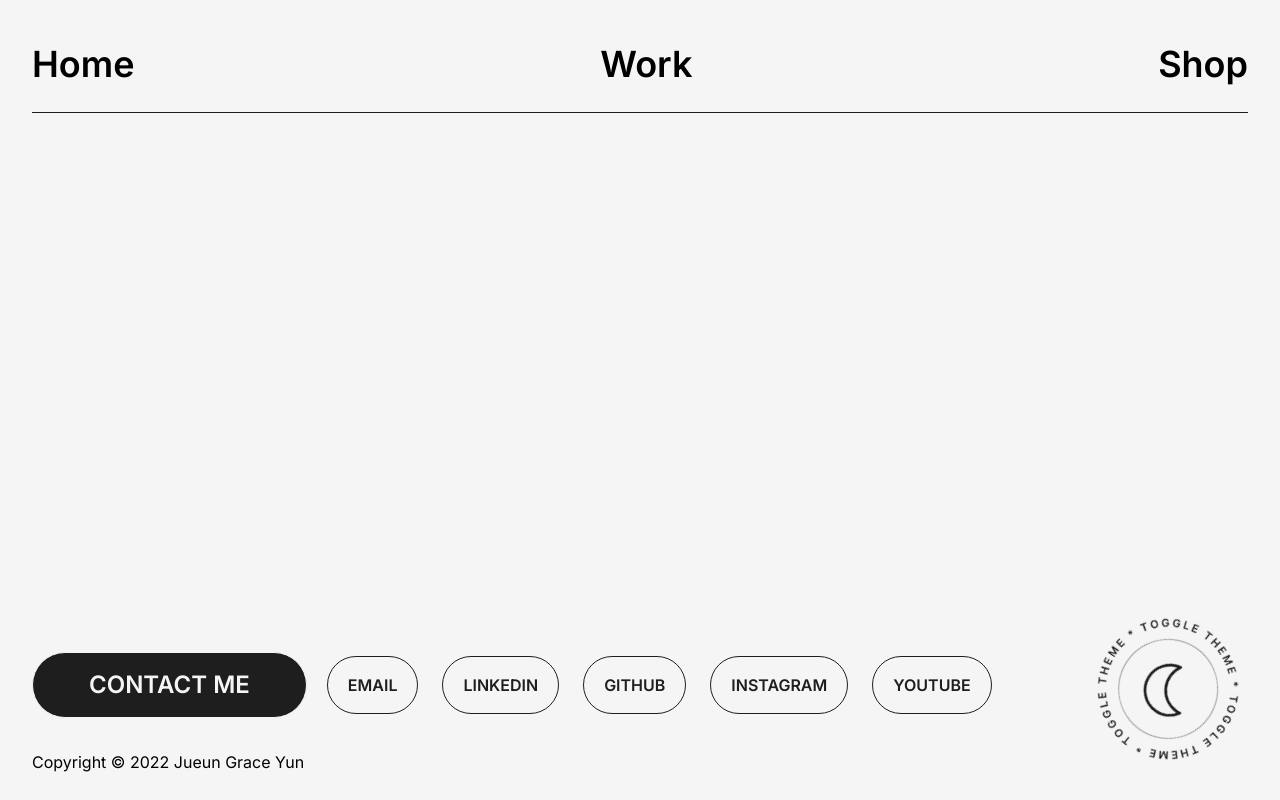
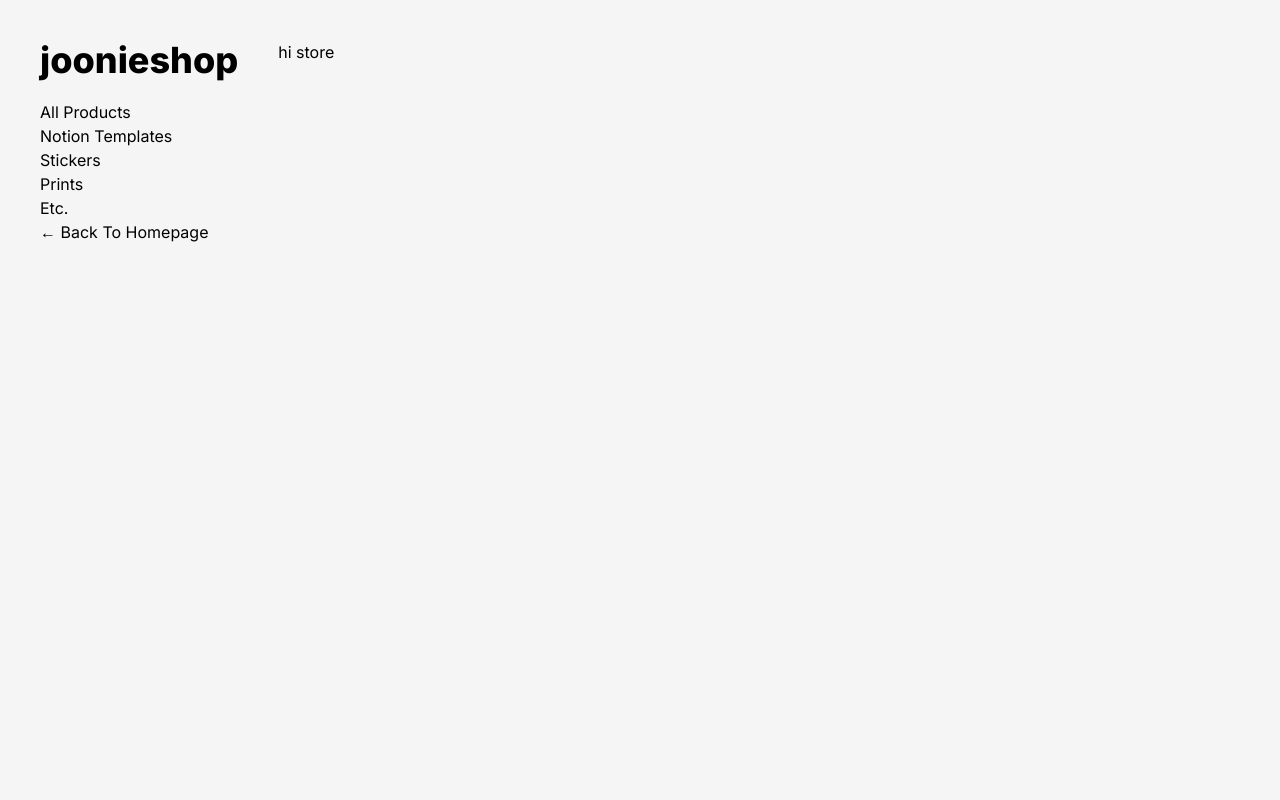
Before and after one commit to iteratetograceness/joonierepo, a Next.js app: page /shop in a window 1280 px wide. Shown: the top 800 px of the page. Built offline with nearby package versions, Linux system fonts and the light colour scheme.

Commit message:
shop set layout setup wip

```diff
--- /dev/null
+++ b/components/shop/ShopHome.tsx
@@ -0,0 +1,7 @@
+import * as styles from './styles'
+
+const ShopHome = () => {
+  return <div className={styles.homeContainer}>hi store</div>
+}
+
+export default ShopHome
--- a/components/shop/ShopLayout.tsx
+++ b/components/shop/ShopLayout.tsx
@@ -1,13 +1,19 @@
+import { Footer } from '@components/common'
 import ShopNav from './ShopNav'
+import * as styles from './styles'
 
 type Props = {
   children: JSX.Element | JSX.Element[]
 }
 
 const ShopLayout = ({ children }: Props) => (
-  <div>
-    <ShopNav />
-    {children}
+  <div className={styles.container}>
+    <div className={styles.main}>
+      <ShopNav />
+      {children}
+    </div>
+
+    <Footer />
   </div>
 )
 
--- a/components/shop/ShopNav.tsx
+++ b/components/shop/ShopNav.tsx
@@ -1,13 +1,18 @@
 import { SHOP_LINKS } from '@constants'
 import Link from 'next/link'
+import { useEffect, useState } from 'react'
 import { useMediaQuery } from 'react-responsive'
 import * as styles from './styles'
 
 const ShopNav = () => {
+  const [isMounted, setIsMounted] = useState(false)
   const isMobile = useMediaQuery({ query: '(max-width: 480px)' })
 
-  return isMobile ? (
+  useEffect(() => setIsMounted(true), [])
+
+  return isMounted && isMobile ? (
     <nav className={styles.mobileMenuContainer}>
+      <h1 className={styles.logo}>joonieshop</h1>
       {SHOP_LINKS.map(link => (
         <Link key={link.label} href={link.path}>
           {link.label}
@@ -15,8 +20,8 @@ const ShopNav = () => {
       ))}
     </nav>
   ) : (
-    <nav>
-      <h1>joonieshop</h1>
+    <nav className={styles.menuContainer}>
+      <h1 className={styles.logo}>joonieshop</h1>
       {SHOP_LINKS.map(link => (
         <Link key={link.label} href={link.path}>
           {link.label}
--- a/components/shop/index.ts
+++ b/components/shop/index.ts
@@ -1 +1,2 @@
 export { default as ShopLayout } from './ShopLayout'
+export { default as ShopHome } from './ShopHome'
--- a/components/shop/styles.ts
+++ b/components/shop/styles.ts
@@ -1,6 +1,31 @@
-import classnames, { inset, position } from 'tailwindcss-classnames'
+import classnames, {
+  display,
+  flexDirection,
+  fontSize,
+  fontWeight,
+  height,
+  inset,
+  margin,
+  position,
+  textAlign,
+  width,
+} from 'tailwindcss-classnames'
 
 /**
- * Mobile Menu
+ * Layout
  */
-export const mobileMenuContainer = classnames(position('fixed'), inset('top-0'))
+export const mobileMenuContainer = classnames(
+  position('fixed'),
+  inset('top-0', 'left-0'),
+  textAlign('text-center'),
+  margin('m-6', 'mt-12')
+)
+export const menuContainer = classnames(display('flex'), flexDirection('flex-col'), height('h-screen'), margin('mr-10'))
+export const logo = classnames(fontWeight('font-bold'), fontSize('text-4xl'), margin('mb-5'))
+export const container = classnames(margin('m-10'))
+export const main = classnames(display('flex'))
+
+/**
+ * Home
+ */
+export const homeContainer = classnames(margin('mt-36', 'md:mt-0'))
--- a/constants/index.ts
+++ b/constants/index.ts
@@ -9,7 +9,7 @@ export const SHOP_LINKS = [
   { label: 'All Products', path: '/shop', icon: '' },
   { label: 'Notion Templates', path: '/shop/notion', icon: '' },
   { label: 'Stickers', path: '/shop/stickers', icon: '' },
-  { label: 'Stickers', path: '/shop/prints', icon: '' },
+  { label: 'Prints', path: '/shop/prints', icon: '' },
   { label: 'Etc.', path: '/shop/etc', icon: '' },
   { label: '← Back To Homepage', path: '/', icon: '' },
 ]
--- a/pages/shop/index.tsx
+++ b/pages/shop/index.tsx
@@ -1,9 +1,10 @@
 import { Status } from '@components/common'
 import { ShopLayout } from '@components/shop'
+import { ShopHome } from '@components/shop'
 import { useEffect, useState } from 'react'
 
 const Shop = () => {
-  const [shopStatus, setShopStatus] = useState('default')
+  const [shopStatus, setShopStatus] = useState('live')
 
   useEffect(() => {
     if (process.env.NEXT_PUBLIC_SHOP_STATUS) setShopStatus(process.env.NEXT_PUBLIC_SHOP_STATUS)
@@ -11,17 +12,16 @@ const Shop = () => {
 
   switch (shopStatus) {
     case 'live':
-      return <div className={'h-[200vh]'}>hey store</div>
+      return <ShopHome />
     case 'comingsoon':
       return <Status text="Coming Soon" />
     case 'maintenance':
       return <Status text="Under Maintenance" />
-    default:
-      return null
   }
 }
 
-if (typeof window !== 'undefined' && process.env.NEXT_PUBLIC_SHOP_STATUS === 'live')
-  Shop.getLayout = (page: JSX.Element | JSX.Element[]) => <ShopLayout>{page}</ShopLayout>
+Shop.getLayout = (page: JSX.Element | JSX.Element[]) => {
+  return <ShopLayout>{page}</ShopLayout>
+}
 
 export default Shop
```
